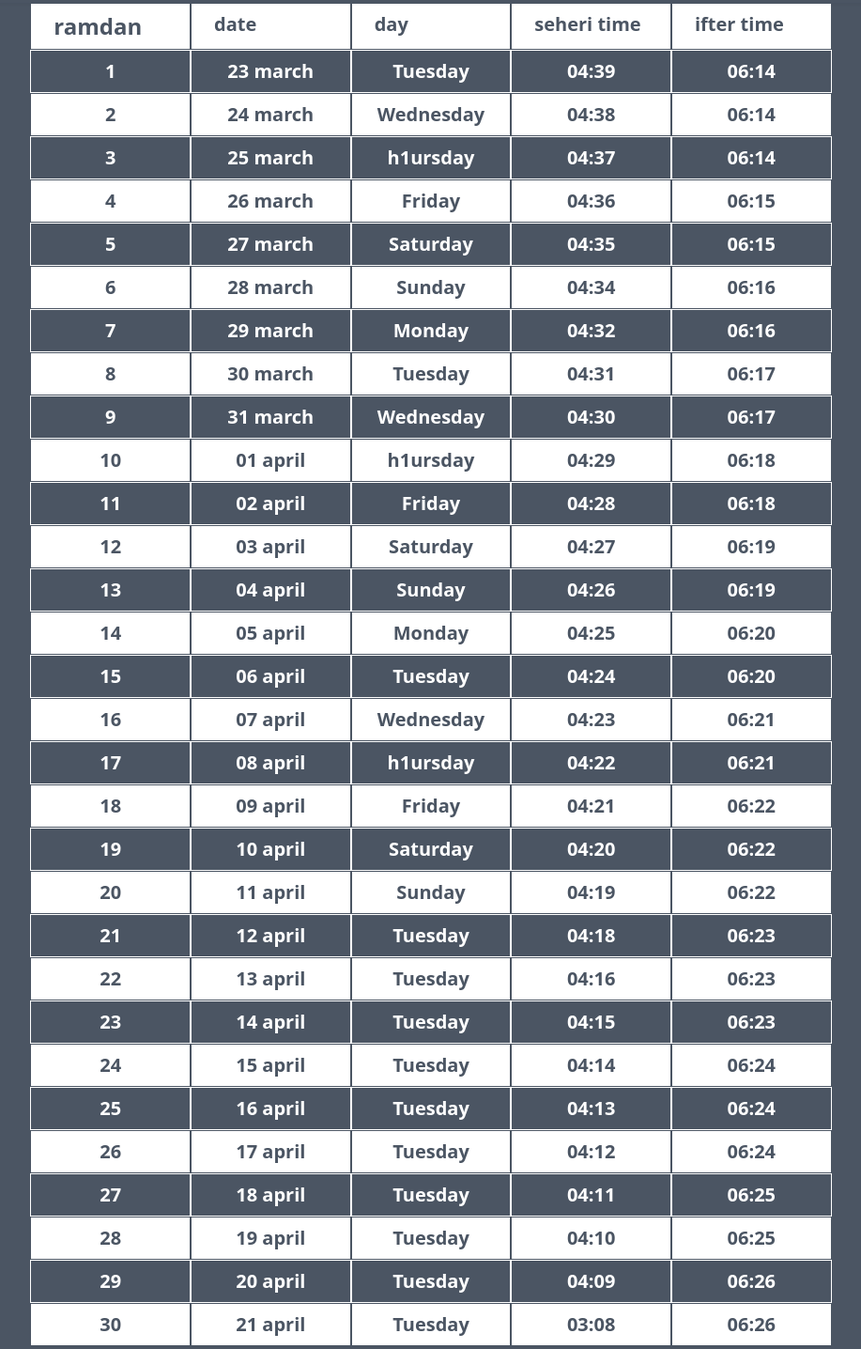
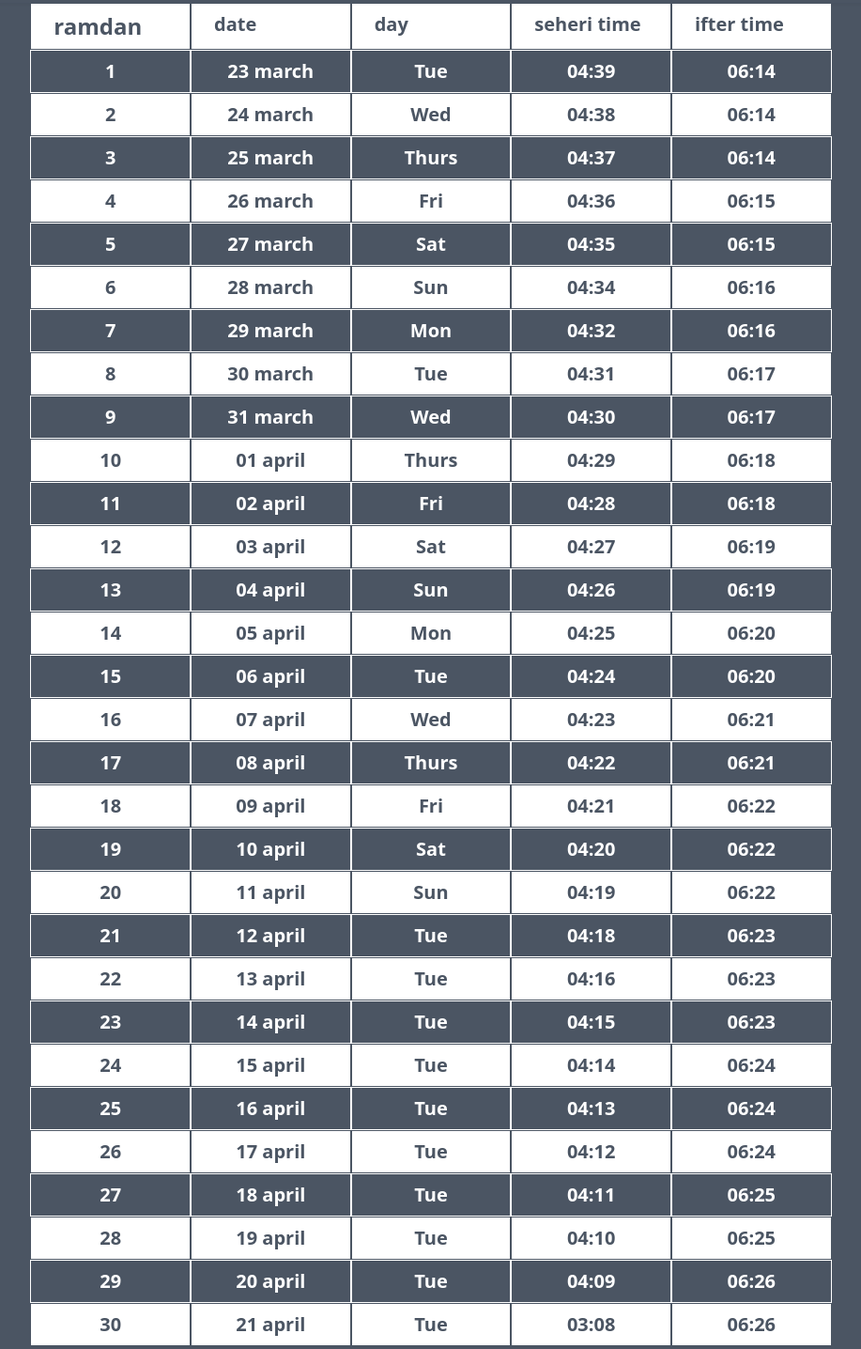
Before and after one commit to omarfaruk17/ramzan-calender-main, a plain HTML site: page index.html in a window 1280 px wide. Shown: the part 317-1753 px from the top of the page at 94% size, without its empty margins (181-1098 px from the left). Drawn offline with nearby package versions, Linux system fonts and the light colour scheme.

Commit message:
upadates

```diff
--- a/index.html
+++ b/index.html
@@ -56,210 +56,210 @@
         <div class="text-center grid grid-cols-5 ">
           <h1 class="border border-white px-6 text-white text-xl font-bold py-2">1</h1>
           <h1 class="border border-white px-6 text-white text-xl font-bold py-2">23 march</h1>
-          <h1 class="border border-white px-6 text-white text-xl font-bold py-2">Tuesday</h1>
+          <h1 class="border border-white px-6 text-white text-xl font-bold py-2">Tue</h1>
           <h1 class="border border-white px-6 text-white text-xl font-bold py-2">04:39</h1>
           <h1 class="border border-white px-6 text-white text-xl font-bold py-2">06:14</h1>
         </div>
-        <div class="text-center grid grid-cols-5 ">
+        <div class="text-center  grid grid-cols-5 ">
           <h1 class="border border-gray-600  text-gray-600 bg-white text-xl font-bold py-2">2</h1>
           <h1 class="border border-gray-600  text-gray-600 bg-white text-xl font-bold py-2">24 march</h1>
-          <h1 class="border border-gray-600  text-gray-600 bg-white text-xl font-bold py-2">Wednesday</h1>
+          <h1 class="border border-gray-600  text-gray-600 bg-white text-xl font-bold py-2">Wed</h1>
           <h1 class="border border-gray-600  text-gray-600 bg-white text-xl font-bold py-2">04:38</h1>
           <h1 class="border border-gray-600  text-gray-600 bg-white text-xl font-bold py-2">06:14</h1>
         </div>
         <div class="text-center grid grid-cols-5 ">
           <h1 class="border border-white px-6 text-white text-xl font-bold py-2">3</h1>
           <h1 class="border border-white px-6 text-white text-xl font-bold py-2">25 march</h1>
-          <h1 class="border border-white px-6 text-white text-xl font-bold py-2">h1ursday</h1>
+          <h1 class="border border-white px-6 text-white text-xl font-bold py-2">Thurs</h1>
           <h1 class="border border-white px-6 text-white text-xl font-bold py-2">04:37</h1>
           <h1 class="border border-white px-6 text-white text-xl font-bold py-2">06:14</h1>
         </div>
         <div class="text-center grid grid-cols-5 ">
           <h1 class="border border-gray-600  text-gray-600 bg-white text-xl font-bold py-2">4</h1>
           <h1 class="border border-gray-600  text-gray-600 bg-white text-xl font-bold py-2">26 march</h1>
-          <h1 class="border border-gray-600  text-gray-600 bg-white text-xl font-bold py-2">Friday</h1>
+          <h1 class="border border-gray-600  text-gray-600 bg-white text-xl font-bold py-2">Fri</h1>
           <h1 class="border border-gray-600  text-gray-600 bg-white text-xl font-bold py-2">04:36</h1>
           <h1 class="border border-gray-600  text-gray-600 bg-white text-xl font-bold py-2">06:15</h1>
         </div>
         <div class="text-center grid grid-cols-5 ">
           <h1 class="border border-white px-6 text-white text-xl font-bold py-2">5</h1>
           <h1 class="border border-white px-6 text-white text-xl font-bold py-2">27 march</h1>
-          <h1 class="border border-white px-6 text-white text-xl font-bold py-2">Saturday</h1>
+          <h1 class="border border-white px-6 text-white text-xl font-bold py-2">Sat</h1>
           <h1 class="border border-white px-6 text-white text-xl font-bold py-2">04:35</h1>
           <h1 class="border border-white px-6 text-white text-xl font-bold py-2">06:15</h1>
         </div>
         <div class="text-center grid grid-cols-5 ">
           <h1 class="border border-gray-600  text-gray-600 bg-white text-xl font-bold py-2">6</h1>
           <h1 class="border border-gray-600  text-gray-600 bg-white text-xl font-bold py-2">28 march</h1>
-          <h1 class="border border-gray-600  text-gray-600 bg-white text-xl font-bold py-2">Sunday</h1>
+          <h1 class="border border-gray-600  text-gray-600 bg-white text-xl font-bold py-2">Sun</h1>
           <h1 class="border border-gray-600  text-gray-600 bg-white text-xl font-bold py-2">04:34</h1>
           <h1 class="border border-gray-600  text-gray-600 bg-white text-xl font-bold py-2">06:16</h1>
         </div>
         <div class="text-center grid grid-cols-5 ">
           <h1 class="border border-white px-6 text-white text-xl font-bold py-2">7</h1>
           <h1 class="border border-white px-6 text-white text-xl font-bold py-2">29 march</h1>
-          <h1 class="border border-white px-6 text-white text-xl font-bold py-2">Monday</h1>
+          <h1 class="border border-white px-6 text-white text-xl font-bold py-2">Mon</h1>
           <h1 class="border border-white px-6 text-white text-xl font-bold py-2">04:32</h1>
           <h1 class="border border-white px-6 text-white text-xl font-bold py-2">06:16</h1>
         </div>
         <div class="text-center grid grid-cols-5 ">
           <h1 class="border border-gray-600  text-gray-600 bg-white text-xl font-bold py-2">8</h1>
           <h1 class="border border-gray-600  text-gray-600 bg-white text-xl font-bold py-2">30 march</h1>
-          <h1 class="border border-gray-600  text-gray-600 bg-white text-xl font-bold py-2">Tuesday</h1>
+          <h1 class="border border-gray-600  text-gray-600 bg-white text-xl font-bold py-2">Tue</h1>
           <h1 class="border border-gray-600  text-gray-600 bg-white text-xl font-bold py-2">04:31</h1>
           <h1 class="border border-gray-600  text-gray-600 bg-white text-xl font-bold py-2">06:17</h1>
         </div>
         <div class="text-center grid grid-cols-5 ">
           <h1 class="border border-white px-6 text-white text-xl font-bold py-2">9</h1>
           <h1 class="border border-white px-6 text-white text-xl font-bold py-2">31 march</h1>
-          <h1 class="border border-white px-6 text-white text-xl font-bold py-2">	Wednesday</h1>
+          <h1 class="border border-white px-6 text-white text-xl font-bold py-2">	Wed</h1>
           <h1 class="border border-white px-6 text-white text-xl font-bold py-2">04:30</h1>
           <h1 class="border border-white px-6 text-white text-xl font-bold py-2">06:17</h1>
         </div>
         <div class="text-center grid grid-cols-5 ">
           <h1 class="border border-gray-600  text-gray-600 bg-white text-xl font-bold py-2">10</h1>
           <h1 class="border border-gray-600  text-gray-600 bg-white text-xl font-bold py-2">01 april</h1>
-          <h1 class="border border-gray-600  text-gray-600 bg-white text-xl font-bold py-2">h1ursday</h1>
+          <h1 class="border border-gray-600  text-gray-600 bg-white text-xl font-bold py-2">Thurs</h1>
           <h1 class="border border-gray-600  text-gray-600 bg-white text-xl font-bold py-2">04:29</h1>
           <h1 class="border border-gray-600  text-gray-600 bg-white text-xl font-bold py-2">06:18</h1>
         </div>
         <div class="text-center grid grid-cols-5 ">
           <h1 class="border border-white px-6 text-white text-xl font-bold py-2">11</h1>
           <h1 class="border border-white px-6 text-white text-xl font-bold py-2">02 april</h1>
-          <h1 class="border border-white px-6 text-white text-xl font-bold py-2">	Friday</h1>
+          <h1 class="border border-white px-6 text-white text-xl font-bold py-2">	Fri</h1>
           <h1 class="border border-white px-6 text-white text-xl font-bold py-2">04:28</h1>
           <h1 class="border border-white px-6 text-white text-xl font-bold py-2">06:18</h1>
         </div>
         <div class="text-center grid grid-cols-5 ">
           <h1 class="border border-gray-600  text-gray-600 bg-white text-xl font-bold py-2">12</h1>
           <h1 class="border border-gray-600  text-gray-600 bg-white text-xl font-bold py-2">03 april</h1>
-          <h1 class="border border-gray-600  text-gray-600 bg-white text-xl font-bold py-2">	Saturday</h1>
+          <h1 class="border border-gray-600  text-gray-600 bg-white text-xl font-bold py-2">Sat</h1>
           <h1 class="border border-gray-600  text-gray-600 bg-white text-xl font-bold py-2">04:27</h1>
           <h1 class="border border-gray-600  text-gray-600 bg-white text-xl font-bold py-2">06:19</h1>
         </div>
         <div class="text-center grid grid-cols-5 ">
           <h1 class="border border-white px-6 text-white text-xl font-bold py-2">13</h1>
           <h1 class="border border-white px-6 text-white text-xl font-bold py-2">04 april</h1>
-          <h1 class="border border-white px-6 text-white text-xl font-bold py-2">Sunday</h1>
+          <h1 class="border border-white px-6 text-white text-xl font-bold py-2">Sun</h1>
           <h1 class="border border-white px-6 text-white text-xl font-bold py-2">04:26</h1>
           <h1 class="border border-white px-6 text-white text-xl font-bold py-2">06:19</h1>
         </div>
         <div class="text-center grid grid-cols-5 ">
           <h1 class="border border-gray-600  text-gray-600 bg-white text-xl font-bold py-2">14</h1>
           <h1 class="border border-gray-600  text-gray-600 bg-white text-xl font-bold py-2">05 april</h1>
-          <h1 class="border border-gray-600  text-gray-600 bg-white text-xl font-bold py-2">Monday</h1>
+          <h1 class="border border-gray-600  text-gray-600 bg-white text-xl font-bold py-2">Mon</h1>
           <h1 class="border border-gray-600  text-gray-600 bg-white text-xl font-bold py-2">04:25</h1>
           <h1 class="border border-gray-600  text-gray-600 bg-white text-xl font-bold py-2">06:20</h1>
         </div>
         <div class="text-center grid grid-cols-5 ">
           <h1 class="border border-white px-6 text-white text-xl font-bold py-2">15</h1>
           <h1 class="border border-white px-6 text-white text-xl font-bold py-2">06 april</h1>
-          <h1 class="border border-white px-6 text-white text-xl font-bold py-2">Tuesday</h1>
+          <h1 class="border border-white px-6 text-white text-xl font-bold py-2">Tue</h1>
           <h1 class="border border-white px-6 text-white text-xl font-bold py-2">04:24</h1>
           <h1 class="border border-white px-6 text-white text-xl font-bold py-2">06:20</h1>
         </div>
         <div class="text-center grid grid-cols-5 ">
           <h1 class="border border-gray-600  text-gray-600 bg-white text-xl font-bold py-2">16</h1>
           <h1 class="border border-gray-600  text-gray-600 bg-white text-xl font-bold py-2">07 april</h1>
-          <h1 class="border border-gray-600  text-gray-600 bg-white text-xl font-bold py-2">	Wednesday</h1>
+          <h1 class="border border-gray-600  text-gray-600 bg-white text-xl font-bold py-2">Wed</h1>
           <h1 class="border border-gray-600  text-gray-600 bg-white text-xl font-bold py-2">04:23</h1>
           <h1 class="border border-gray-600  text-gray-600 bg-white text-xl font-bold py-2">06:21</h1>
         </div>
         <div class="text-center grid grid-cols-5 ">
           <h1 class="border border-white px-6 text-white text-xl font-bold py-2">17</h1>
           <h1 class="border border-white px-6 text-white text-xl font-bold py-2">08 april</h1>
-          <h1 class="border border-white px-6 text-white text-xl font-bold py-2">h1ursday</h1>
+          <h1 class="border border-white px-6 text-white text-xl font-bold py-2">Thurs</h1>
           <h1 class="border border-white px-6 text-white text-xl font-bold py-2">04:22</h1>
           <h1 class="border border-white px-6 text-white text-xl font-bold py-2">06:21</h1>
         </div>
         <div class="text-center grid grid-cols-5 ">
           <h1 class="border border-gray-600  text-gray-600 bg-white text-xl font-bold py-2">18</h1>
           <h1 class="border border-gray-600  text-gray-600 bg-white text-xl font-bold py-2">09 april</h1>
-          <h1 class="border border-gray-600  text-gray-600 bg-white text-xl font-bold py-2">	Friday</h1>
+          <h1 class="border border-gray-600  text-gray-600 bg-white text-xl font-bold py-2">Fri</h1>
           <h1 class="border border-gray-600  text-gray-600 bg-white text-xl font-bold py-2">04:21</h1>
           <h1 class="border border-gray-600  text-gray-600 bg-white text-xl font-bold py-2">06:22</h1>
         </div>
         <div class="text-center grid grid-cols-5 ">
           <h1 class="border border-white px-6 text-white text-xl font-bold py-2">19</h1>
           <h1 class="border border-white px-6 text-white text-xl font-bold py-2">10 april</h1>
-          <h1 class="border border-white px-6 text-white text-xl font-bold py-2">	Saturday</h1>
+          <h1 class="border border-white px-6 text-white text-xl font-bold py-2">Sat</h1>
           <h1 class="border border-white px-6 text-white text-xl font-bold py-2">04:20</h1>
           <h1 class="border border-white px-6 text-white text-xl font-bold py-2">06:22</h1>
         </div>
         <div class="text-center grid grid-cols-5 ">
           <h1 class="border border-gray-600  text-gray-600 bg-white text-xl font-bold py-2">20</h1>
           <h1 class="border border-gray-600  text-gray-600 bg-white text-xl font-bold py-2">11 april</h1>
-          <h1 class="border border-gray-600  text-gray-600 bg-white text-xl font-bold py-2">Sunday</h1>
+          <h1 class="border border-gray-600  text-gray-600 bg-white text-xl font-bold py-2">Sun</h1>
           <h1 class="border border-gray-600  text-gray-600 bg-white text-xl font-bold py-2">04:19</h1>
           <h1 class="border border-gray-600  text-gray-600 bg-white text-xl font-bold py-2">06:22</h1>
         </div>
         <div class="text-center grid grid-cols-5 ">
           <h1 class="border border-white px-6 text-white text-xl font-bold py-2">21</h1>
           <h1 class="border border-white px-6 text-white text-xl font-bold py-2">12 april</h1>
-          <h1 class="border border-white px-6 text-white text-xl font-bold py-2">Tuesday</h1>
+          <h1 class="border border-white px-6 text-white text-xl font-bold py-2">Tue</h1>
           <h1 class="border border-white px-6 text-white text-xl font-bold py-2">04:18</h1>
           <h1 class="border border-white px-6 text-white text-xl font-bold py-2">06:23</h1>
         </div>
         <div class="text-center grid grid-cols-5 ">
           <h1 class="border border-gray-600  text-gray-600 bg-white text-xl font-bold py-2">22</h1>
           <h1 class="border border-gray-600  text-gray-600 bg-white text-xl font-bold py-2">13 april</h1>
-          <h1 class="border border-gray-600  text-gray-600 bg-white text-xl font-bold py-2">Tuesday</h1>
+          <h1 class="border border-gray-600  text-gray-600 bg-white text-xl font-bold py-2">Tue</h1>
           <h1 class="border border-gray-600  text-gray-600 bg-white text-xl font-bold py-2">04:16</h1>
           <h1 class="border border-gray-600  text-gray-600 bg-white text-xl font-bold py-2">06:23</h1>
         </div>
         <div class="text-center grid grid-cols-5 ">
           <h1 class="border border-white px-6 text-white text-xl font-bold py-2">23</h1>
           <h1 class="border border-white px-6 text-white text-xl font-bold py-2">14 april</h1>
-          <h1 class="border border-white px-6 text-white text-xl font-bold py-2">Tuesday</h1>
+          <h1 class="border border-white px-6 text-white text-xl font-bold py-2">Tue</h1>
           <h1 class="border border-white px-6 text-white text-xl font-bold py-2">04:15</h1>
           <h1 class="border border-white px-6 text-white text-xl font-bold py-2">06:23</h1>
         </div>
         <div class="text-center grid grid-cols-5 ">
           <h1 class="border border-gray-600  text-gray-600 bg-white text-xl font-bold py-2">24</h1>
           <h1 class="border border-gray-600  text-gray-600 bg-white text-xl font-bold py-2">15 april</h1>
-          <h1 class="border border-gray-600  text-gray-600 bg-white text-xl font-bold py-2">Tuesday</h1>
+          <h1 class="border border-gray-600  text-gray-600 bg-white text-xl font-bold py-2">Tue</h1>
           <h1 class="border border-gray-600  text-gray-600 bg-white text-xl font-bold py-2">04:14</h1>
           <h1 class="border border-gray-600  text-gray-600 bg-white text-xl font-bold py-2">06:24</h1>
         </div>
         <div class="text-center grid grid-cols-5 ">
           <h1 class="border border-white px-6 text-white text-xl font-bold py-2">25</h1>
           <h1 class="border border-white px-6 text-white text-xl font-bold py-2">16 april</h1>
-          <h1 class="border border-white px-6 text-white text-xl font-bold py-2">Tuesday</h1>
+          <h1 class="border border-white px-6 text-white text-xl font-bold py-2">Tue</h1>
           <h1 class="border border-white px-6 text-white text-xl font-bold py-2">04:13</h1>
           <h1 class="border border-white px-6 text-white text-xl font-bold py-2">06:24</h1>
         </div>
         <div class="text-center grid grid-cols-5 ">
           <h1 class="border border-gray-600  text-gray-600 bg-white text-xl font-bold py-2">26</h1>
           <h1 class="border border-gray-600  text-gray-600 bg-white text-xl font-bold py-2">17 april</h1>
-          <h1 class="border border-gray-600  text-gray-600 bg-white text-xl font-bold py-2">Tuesday</h1>
+          <h1 class="border border-gray-600  text-gray-600 bg-white text-xl font-bold py-2">Tue</h1>
           <h1 class="border border-gray-600  text-gray-600 bg-white text-xl font-bold py-2">04:12</h1>
           <h1 class="border border-gray-600  text-gray-600 bg-white text-xl font-bold py-2">06:24</h1>
         </div>
         <div class="text-center grid grid-cols-5 ">
           <h1 class="border border-white px-6 text-white text-xl font-bold py-2">27</h1>
           <h1 class="border border-white px-6 text-white text-xl font-bold py-2">18 april</h1>
-          <h1 class="border border-white px-6 text-white text-xl font-bold py-2">Tuesday</h1>
+          <h1 class="border border-white px-6 text-white text-xl font-bold py-2">Tue</h1>
           <h1 class="border border-white px-6 text-white text-xl font-bold py-2">04:11</h1>
           <h1 class="border border-white px-6 text-white text-xl font-bold py-2">06:25</h1>
         </div>
         <div class="text-center grid grid-cols-5 ">
           <h1 class="border border-gray-600  text-gray-600 bg-white text-xl font-bold py-2">28</h1>
           <h1 class="border border-gray-600  text-gray-600 bg-white text-xl font-bold py-2">19 april</h1>
-          <h1 class="border border-gray-600  text-gray-600 bg-white text-xl font-bold py-2">Tuesday</h1>
+          <h1 class="border border-gray-600  text-gray-600 bg-white text-xl font-bold py-2">Tue</h1>
           <h1 class="border border-gray-600  text-gray-600 bg-white text-xl font-bold py-2">04:10</h1>
           <h1 class="border border-gray-600  text-gray-600 bg-white text-xl font-bold py-2">06:25</h1>
         </div>
         <div class="text-center grid grid-cols-5 ">
           <h1 class="border border-white px-6 text-white text-xl font-bold py-2">29</h1>
           <h1 class="border border-white px-6 text-white text-xl font-bold py-2">20 april</h1>
-          <h1 class="border border-white px-6 text-white text-xl font-bold py-2">Tuesday</h1>
+          <h1 class="border border-white px-6 text-white text-xl font-bold py-2">Tue</h1>
           <h1 class="border border-white px-6 text-white text-xl font-bold py-2">04:09</h1>
           <h1 class="border border-white px-6 text-white text-xl font-bold py-2">06:26</h1>
         </div>
         <div class="text-center grid grid-cols-5 ">
           <h1 class="border border-gray-600  text-gray-600 bg-white text-xl font-bold py-2">30</h1>
           <h1 class="border border-gray-600  text-gray-600 bg-white text-xl font-bold py-2">21 april</h1>
-          <h1 class="border border-gray-600  text-gray-600 bg-white text-xl font-bold py-2">Tuesday</h1>
+          <h1 class="border border-gray-600  text-gray-600 bg-white text-xl font-bold py-2">Tue</h1>
           <h1 class="border border-gray-600  text-gray-600 bg-white text-xl font-bold py-2">03:08</h1>
           <h1 class="border border-gray-600  text-gray-600 bg-white text-xl font-bold py-2">06:26</h1>
         </div>
```
